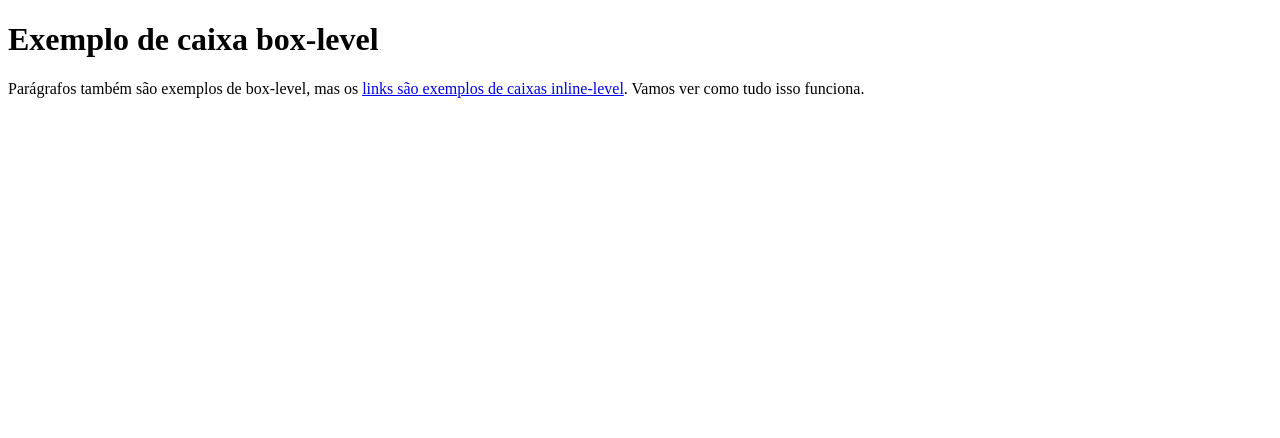
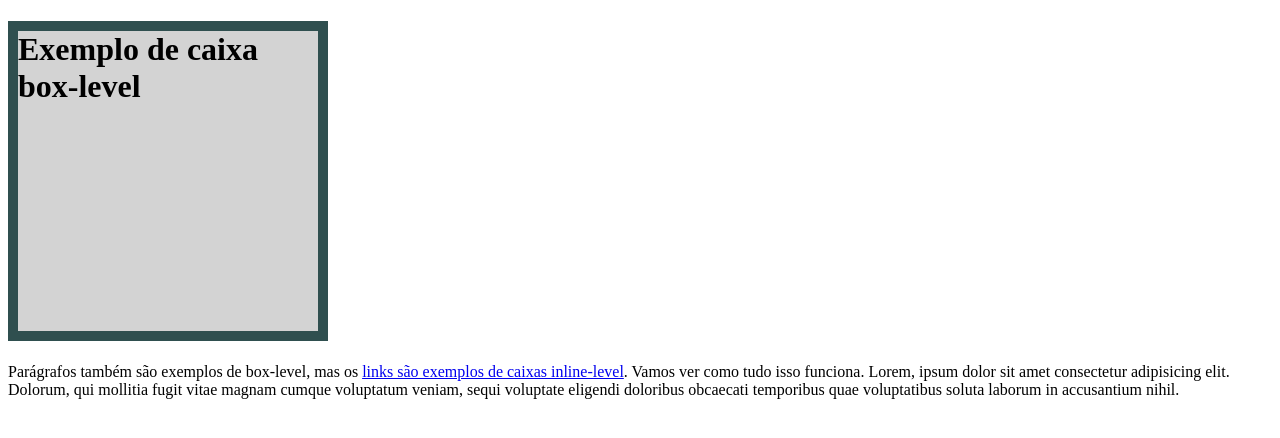
Before and after one commit to lucsap/First-page, a plain HTML site: page exercicios/ex022/caixa01.html in a window 1280 px wide. Drawn offline with Linux system fonts and the light colour scheme.

Commit message:
dev tools

```diff
--- a/exercicios/ex022/caixa01.html
+++ b/exercicios/ex022/caixa01.html
@@ -5,10 +5,19 @@
     <meta http-equiv="X-UA-Compatible" content="IE=edge">
     <meta name="viewport" content="width=device-width, initial-scale=1.0">
     <title>Modelo de Caixas</title>
-
+     <style>
+         h1 {
+             background-color: lightgray;
+             height: 300px;
+             width: 300px;
+             border-width: 10px;
+             border-style: solid;
+             border-color: darkslategray;
+         }
+     </style>
 </head>
 <body>
     <h1>Exemplo de caixa box-level</h1>
-    <p>Parágrafos também são exemplos de box-level, mas os <a href="#">links são exemplos de caixas inline-level</a>. Vamos ver como tudo isso funciona.</p>
+    <p>Parágrafos também são exemplos de box-level, mas os <a href="#">links são exemplos de caixas inline-level</a>. Vamos ver como tudo isso funciona. Lorem, ipsum dolor sit amet consectetur adipisicing elit. Dolorum, qui mollitia fugit vitae magnam cumque voluptatum veniam, sequi voluptate eligendi doloribus obcaecati temporibus quae voluptatibus soluta laborum in accusantium nihil.</p>
 </body>
 </html>
```
